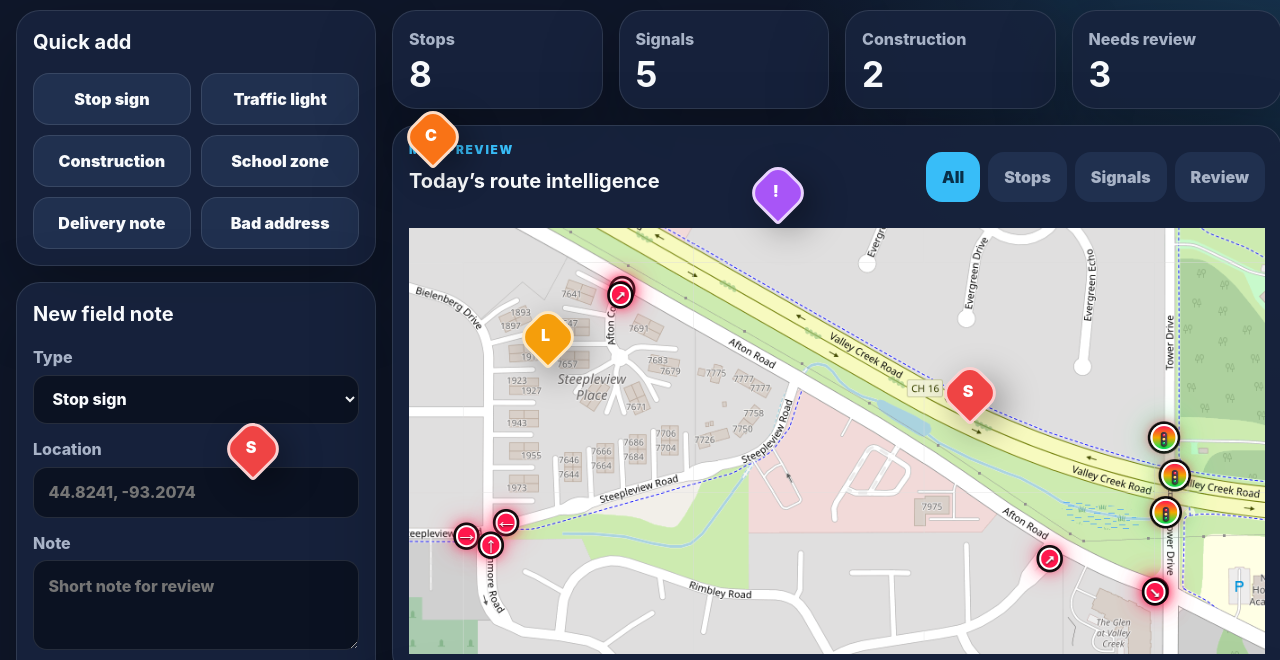
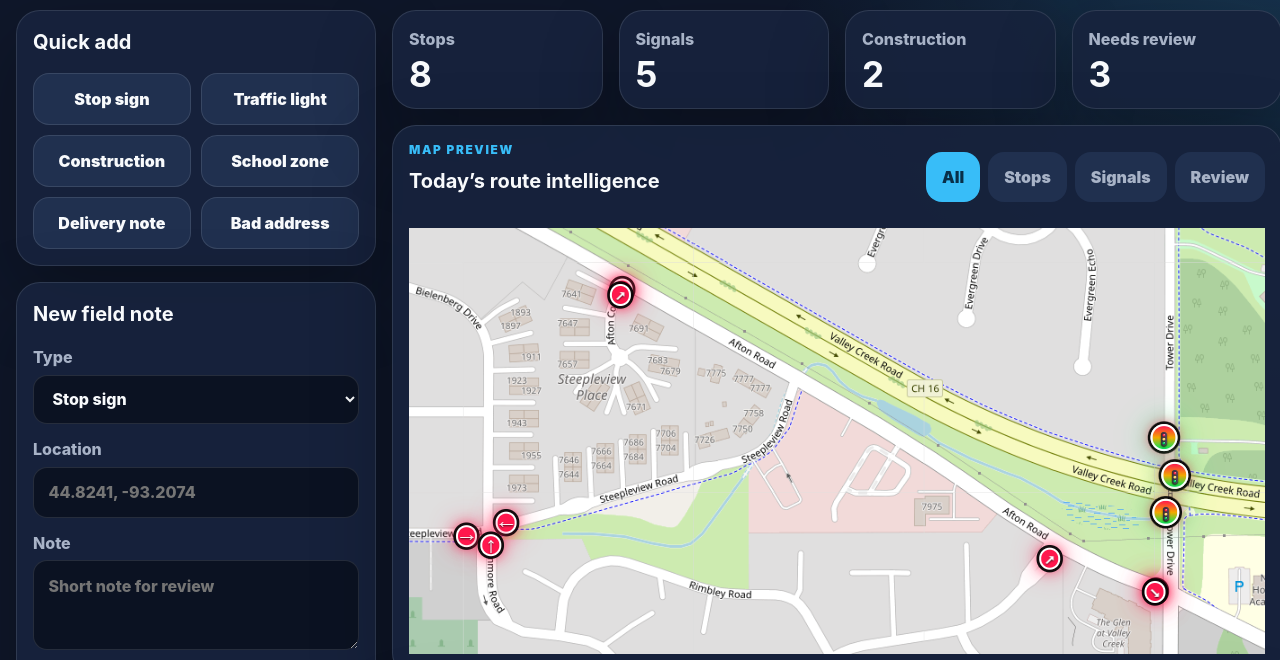
Before and after one commit to Adrenalex/demoproj, a plain HTML site: page 03-ops-map-dashboard/index.html in a window 1280 px wide. Shown: the part 118-778 px from the top of the page. Drawn offline with Linux system fonts and the light colour scheme.

Commit message:
fix bad overlay buttons

```diff
--- a/03-ops-map-dashboard/index.html
+++ b/03-ops-map-dashboard/index.html
@@ -82,14 +82,8 @@
         </div>
 
         <div class="map-image-wrap" id="mockMap">
-  <img class="map-image" src="gpsmap.png" alt="Map preview with route and saved field notes" />
-
-  <button class="pin stop" style="left:18%; top:68%" aria-label="Stop sign marker">S</button>
-  <button class="pin signal" style="left:41%; top:54%" aria-label="Traffic light marker">L</button>
-  <button class="pin review" style="left:59%; top:36%" aria-label="Needs review marker">!</button>
-  <button class="pin stop" style="left:74%; top:61%" aria-label="Stop sign marker">S</button>
-  <button class="pin construction" style="left:32%; top:29%" aria-label="Construction marker">C</button>
-</div>
+          <img class="map-image" src="gpsmap.png" alt="Map preview with route and saved field notes" />
+        </div>
       </section>
 
       <section class="table-card">
```
